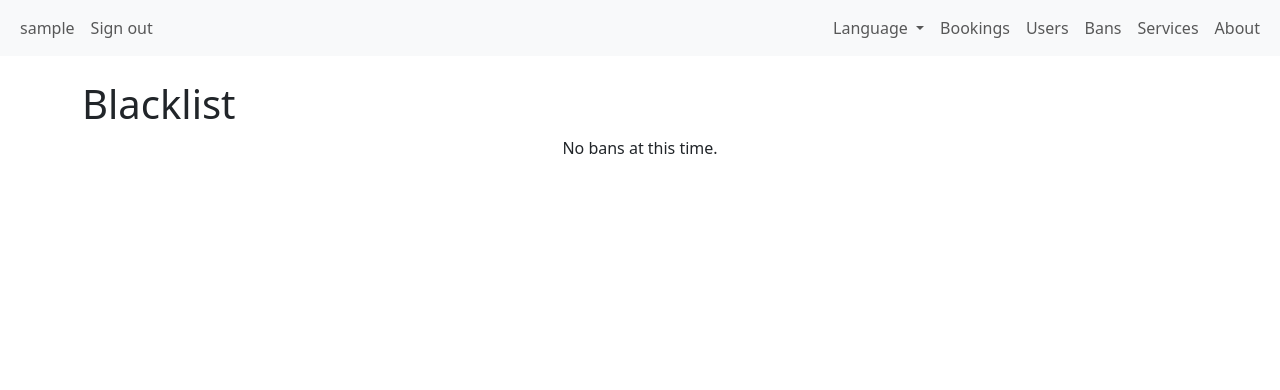
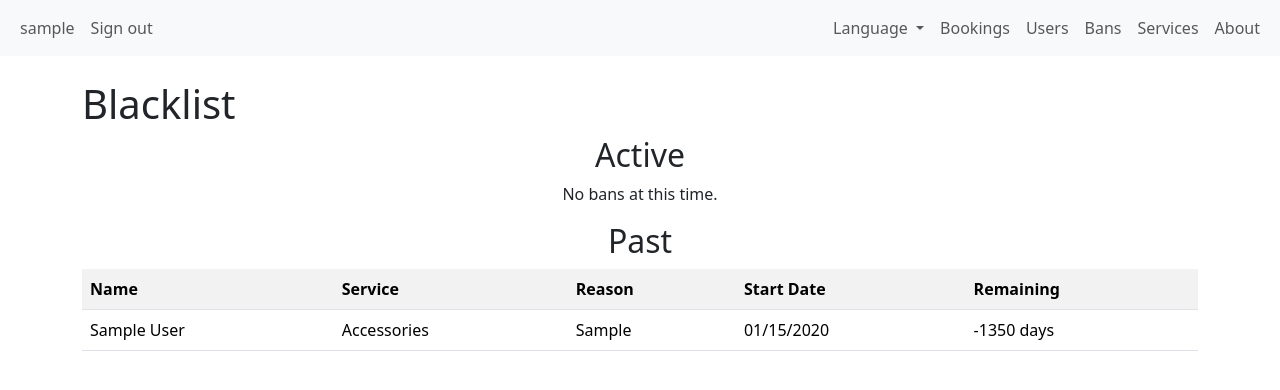
Before and after one commit to imsiriuse/ISpodoli, a Django app: page /bans/ in a window 1280 px wide. Shown: the top 390 px of the page. Run offline with Django 4.2, Linux system fonts and the light colour scheme; a user stored in the database is signed in; data comes from the database, SQL or seed files in the repository; tables that the repository leaves empty hold one stand-in row (values such as "Sample post"); some libraries are stand-ins or nearby versions.

Commit message:
added translations and repaired bug in bans template

```diff
--- a/podres/templates/bans_list.html
+++ b/podres/templates/bans_list.html
@@ -1,18 +1,24 @@
 {% extends 'base.html' %}
 {% load static %}
+{% load i18n %}
 {% load booking_tags %}
-{% block title %}Bans{% endblock %}
+
+{% block title %}
+{% trans "Bans" %}
+{% endblock %}
+
 {% block content %}
-  <h1>Blacklist</h1>
+  <h1>{% trans "Blacklist" %}</h1>
 <center>
+  <h2> {% trans "Active" %}</h2>
   {% for ban in bans %}
   <table class="table table-striped">
       <tr>
-        <th>Name</th>
-        <th>Service</th>
-        <th>Reason</th>
-        <th>Start Date</th>
-        <th>Remaining</th>
+        <th>{% trans "Name" %}</th>
+        <th>{% trans "Service" %}</th>
+        <th>{% trans "Reason" %}</th>
+        <th>{% trans "Start Date" %}</th>
+        <th>{% trans "Remaining" %}</th>
       </tr>
       <tr>
         <td>{{ ban.booker.user.first_name }} {{ ban.booker.user.last_name }}</td>
@@ -23,7 +29,28 @@
       </tr>
   </table>
     {% empty %}
-    <p>No bans at this time.</p>
+    <p>{% trans "No bans at this time" %}.</p>
+  {% endfor %}
+  <h2>{% trans "Past" %}</h2>
+  {% for ban in past_bans %}
+  <table class="table table-striped">
+      <tr>
+        <th>{% trans "Name" %}</th>
+        <th>{% trans "Service" %}</th>
+        <th>{% trans "Reason" %}</th>
+        <th>{% trans "Start Date" %}</th>
+        <th>{% trans "Remaining" %}</th>
+      </tr>
+      <tr>
+        <td>{{ ban.booker.user.first_name }} {{ ban.booker.user.last_name }}</td>
+        <td>{{ ban.service_type }}</td>
+        <td>{{ ban.reason }}</td>
+        <td>{{ ban.start_date|date:"SHORT_DATE_FORMAT" }}</td>
+        <td>{{ ban|remaining_time }} days</td>
+      </tr>
+  </table>
+    {% empty %}
+    <p>{% trans "No bans at this time" %}.</p>
   {% endfor %}
 </center>
 {% endblock %}
--- a/podres/views/bans_list.py
+++ b/podres/views/bans_list.py
@@ -12,8 +12,13 @@ class BansListView(LoginRequiredMixin, View):
     def get(self, request):
         bans = Ban.objects.filter(start_date__lte=date.today()).order_by('-start_date')
         bans = filter(lambda x: x.start_date + timedelta(x.duration) > date.today(), bans)
+
+        past_bans = Ban.objects.filter().order_by('-start_date')
+        past_bans = filter(lambda x: x.start_date + timedelta(x.duration) <= date.today(), past_bans)
+
         context = {
-            'bans': bans
+            'bans': bans,
+            'past_bans': past_bans,
         }
 
         return render(request, self.template_name, context)
--- a/podres/views/bookinglist.py
+++ b/podres/views/bookinglist.py
@@ -4,7 +4,7 @@ from django.shortcuts import render, redirect, reverse
 from podres.models import Booking
 from datetime import datetime
 from django.contrib import messages
-from django.utils.translation import activate, get_language
+from django.utils.translation import activate, get_language, gettext_lazy as _
 
 class BookingListView(LoginRequiredMixin, View):
     template_name = 'booking_list.html'
@@ -13,7 +13,7 @@ class BookingListView(LoginRequiredMixin, View):
 
     def get(self, request):
         if not request.user.is_staff:
-            messages.add_message(request, messages.INFO, "You are not authorized to do this action.")
+            messages.add_message(request, messages.INFO, _("You are not authorized to do this action."))
             return redirect(reverse("service_list"))
 
         today = datetime.now()
--- a/podres/views/views.py
+++ b/podres/views/views.py
@@ -30,7 +30,7 @@ def about(request):
 @login_required
 def booking_detail(request, pk):
     if not request.user.is_staff:
-        messages.add_message(request, messages.INFO, "You are not authorized to do this action.")
+        messages.add_message(request, messages.INFO, _("You are not authorized to do this action."))
         return redirect(reverse("service_list"))
 
     booking = get_object_or_404(Booking, id=pk)
```
Also changed, not shown: podres/templates/booking_detail.html (+9 -9 lines), podres/templates/booking_list.html (+4 -4 lines), podres/templates/profile.html (+11 -10 lines).
